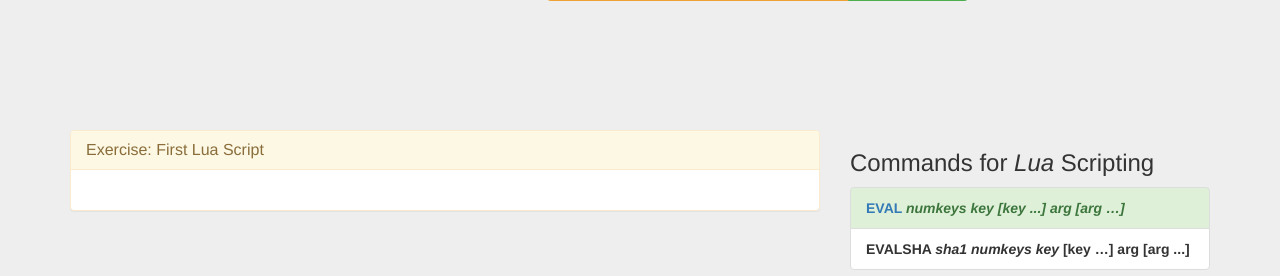
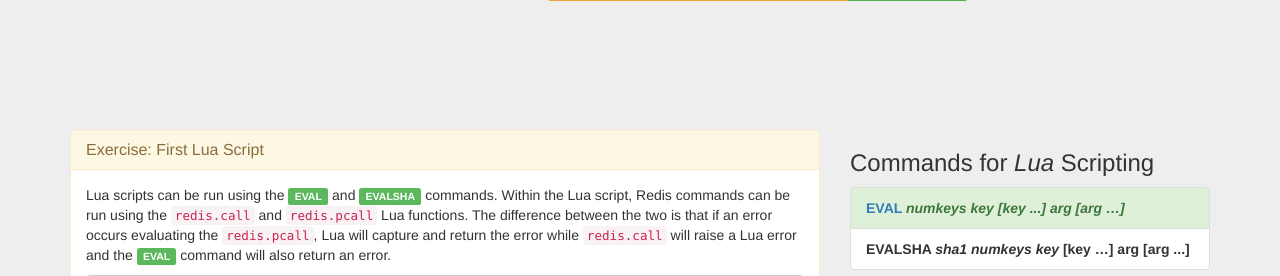
Before and after one commit to jermnelson/introduction-to-redis, a Flask app: page /lua-scripting in a window 1280 px wide. Shown: the part 735-1011 px from the top of the page. Run offline with Flask 2, Linux system fonts and the light colour scheme; some libraries are stand-ins or nearby versions.

Commit message:
content update

```diff
--- a/templates/lua-scripting.html
+++ b/templates/lua-scripting.html
@@ -29,9 +29,39 @@
     </div>
     <div class="panel-body">
      <p>
-
+      Lua scripts can be run using the <span class="label label-success">EVAL</span> and
+      <span class="label label-success">EVALSHA</span> commands. Within the Lua script,
+      Redis commands can be run using the <code>redis.call</code> and <code>redis.pcall</code>
+      Lua functions. The difference between the two is that if an error occurs evaluating
+      the <code>redis.pcall</code>, Lua will capture and return the error while
+      <code>redis.call</code> will raise a Lua error and the
+      <span class="label label-success">EVAL</span> command will also return an error.
      </p>
+     <pre>
+127.0.0.1:6379> EVAL "return {KEYS[1],KEYS[2],ARGV[1],ARGV[2]}" 2 Book:1 Book:2 "War and Peace" "Critique of Pure Reason"
+1) "Book:1"
+2) "Book:2"
+3) "War and Peace"
+4) "Critique of Pure Reason"
+127.0.0.1:6379> EVAL "return redis.call('SET', 'Book:1', 'War and Peace')" 0
+OK
+127.0.0.1:6379> GET Book:1
+"War and Peace"
+     </pre>
+     <p>The <span class="label label-success">EVALSHA</span> command's first argument it is
+      the SHA1 digest script instead of the script itself. Use the
+      <span class="label label-success">SCRIPT LOAD</span> command to load script first and then
+      use the resulting SHA1 to run script on the server
     </div>
+    <pre>
+127.0.0.1:6379> SCRIPT LOAD "return {KEYS[1],KEYS[2],ARGV[1],ARGV[2]}"
+"a42059b356c875f0717db19a51f6aaca9ae659ea"
+127.0.0.1:6379> EVALSHA a42059b356c875f0717db19a51f6aaca9ae659ea 2 Book:1 Book:2 "War and Peace" "Critique of Pure Reason"
+1) "Book:1"
+2) "Book:2"
+3) "War and Peace"
+4) "Critique of Pure Reason"
+    </pre>
    {# END Exercise #}
    </div>
  </div>
@@ -45,6 +75,7 @@
     <li class="list-group-item">
      <strong>EVALSHA</a> <em>sha1</em> <em>numkeys</em> <em>key</em> [key &hellip;]</em> arg </em>[arg ...]</em></strong>
     </li>
+
    </ul>
  </div>
 </div>
```
Also changed, not shown: templates/clustering-and-ha.html (+20 -0 lines).
